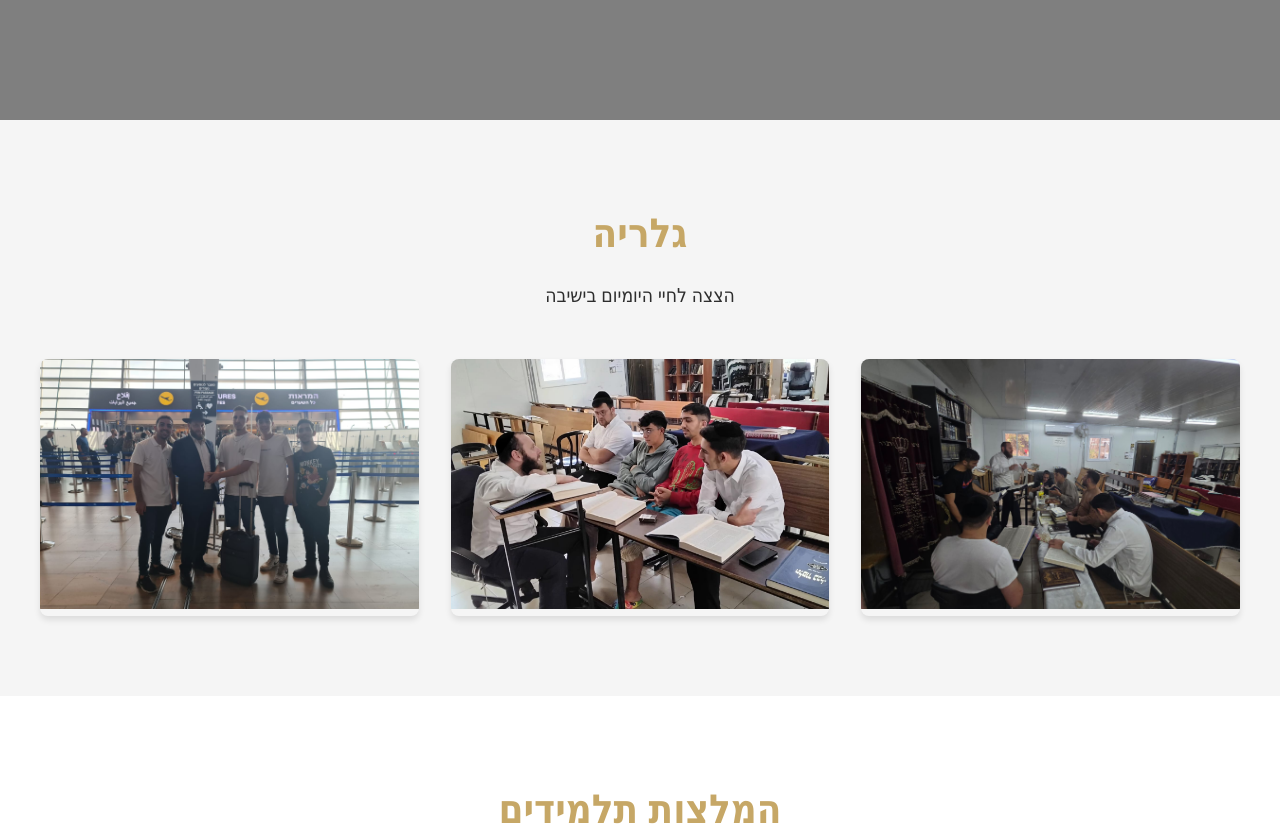
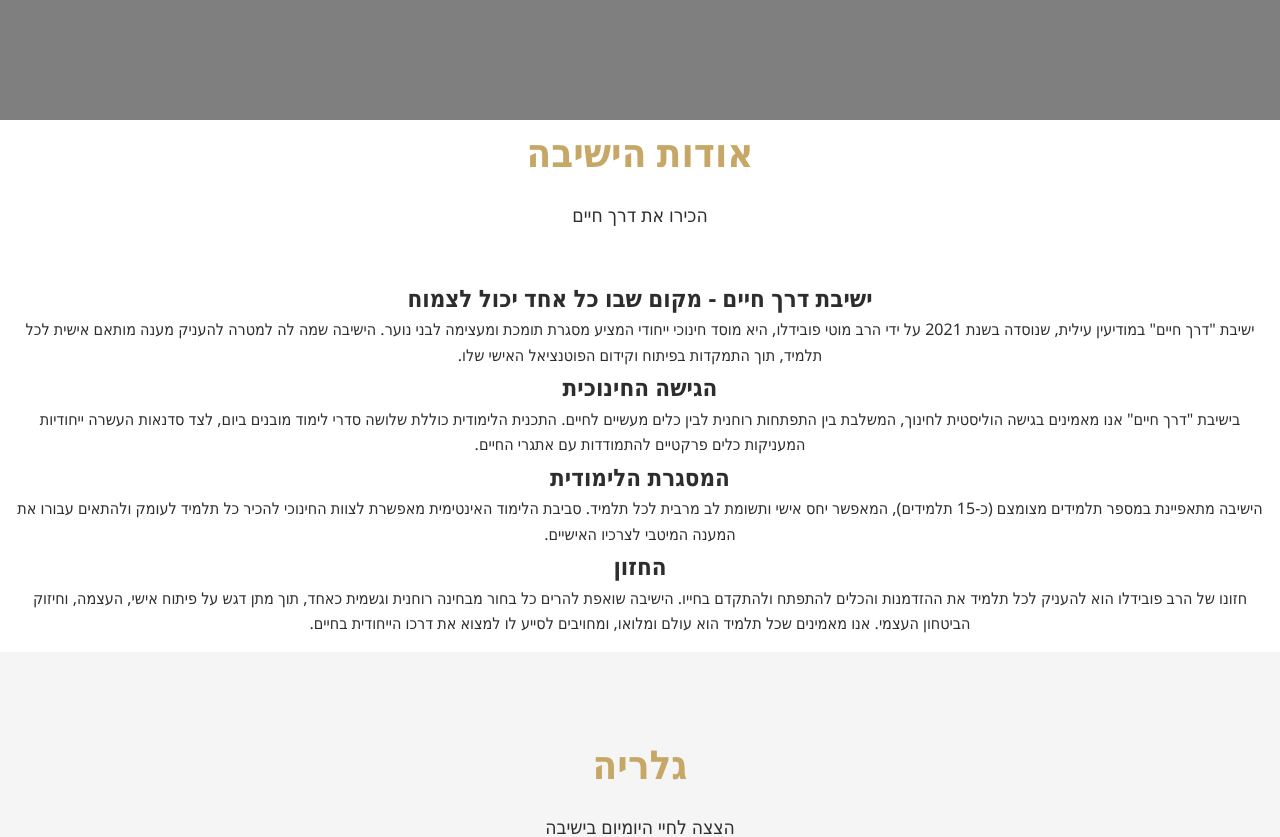
Before and after one commit to yairgolo/yeshiva, a plain HTML site: page index.html in a window 1280 px wide. Shown: the part 680-1517 px from the top of the page. Drawn offline with Linux system fonts and the light colour scheme.

Commit message:
Initial commit

```diff
--- a/index.html
+++ b/index.html
@@ -280,6 +280,28 @@
         </div>
     </section>
 
+    <section id="about" class="about">
+        <div class="about-container">
+            <div class="section-header">
+                <h2>אודות הישיבה</h2>
+                <p>הכירו את דרך חיים</p>
+            </div>
+            <div class="about-content fade-in" style="text-align: center; margin: 15px;">
+                <h2>ישיבת דרך חיים - מקום שבו כל אחד יכול לצמוח</h2>
+                <p>ישיבת "דרך חיים" במודיעין עילית, שנוסדה בשנת 2021 על ידי הרב מוטי פובידלו, היא מוסד חינוכי ייחודי המציע מסגרת תומכת ומעצימה לבני נוער. הישיבה שמה לה למטרה להעניק מענה מותאם אישית לכל תלמיד, תוך התמקדות בפיתוח וקידום הפוטנציאל האישי שלו.</p>
+
+                <h2>הגישה החינוכית</h2>
+                <p>בישיבת "דרך חיים" אנו מאמינים בגישה הוליסטית לחינוך, המשלבת בין התפתחות רוחנית לבין כלים מעשיים לחיים. התכנית הלימודית כוללת שלושה סדרי לימוד מובנים ביום, לצד סדנאות העשרה ייחודיות המעניקות כלים פרקטיים להתמודדות עם אתגרי החיים.</p>
+
+                <h2>המסגרת הלימודית</h2>
+                <p>הישיבה מתאפיינת במספר תלמידים מצומצם (כ-15 תלמידים), המאפשר יחס אישי ותשומת לב מרבית לכל תלמיד. סביבת הלימוד האינטימית מאפשרת לצוות החינוכי להכיר כל תלמיד לעומק ולהתאים עבורו את המענה המיטבי לצרכיו האישיים.</p>
+
+                <h2>החזון</h2>
+                <p>חזונו של הרב פובידלו הוא להעניק לכל תלמיד את ההזדמנות והכלים להתפתח ולהתקדם בחייו. הישיבה שואפת להרים כל בחור מבחינה רוחנית וגשמית כאחד, תוך מתן דגש על פיתוח אישי, העצמה, וחיזוק הביטחון העצמי. אנו מאמינים שכל תלמיד הוא עולם ומלואו, ומחויבים לסייע לו למצוא את דרכו הייחודית בחיים.</p>
+            </div>
+        </div>
+    </section>
+
     <section id="gallery" class="gallery">
         <div class="gallery-container">
             <div class="section-header">
```
